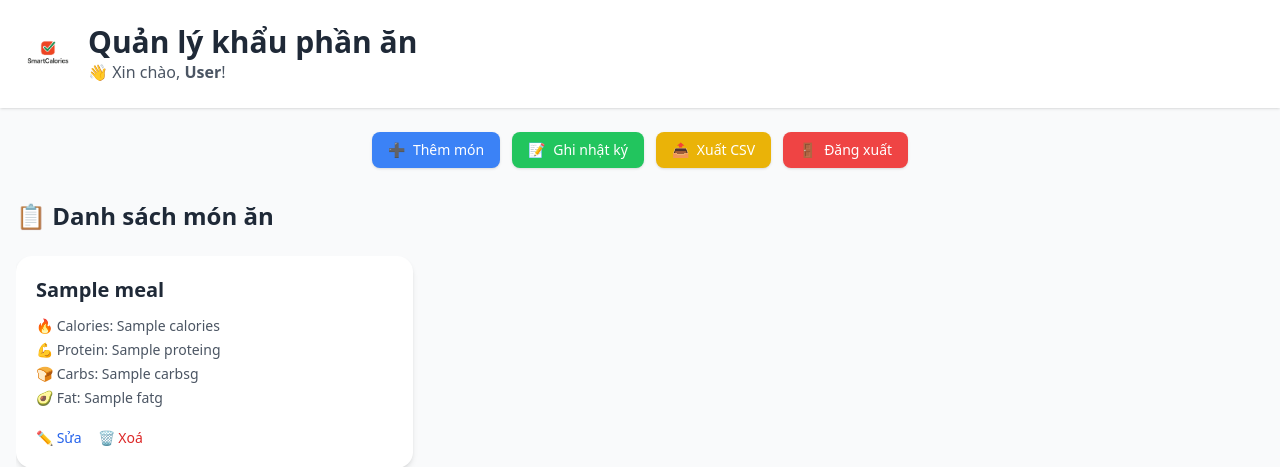
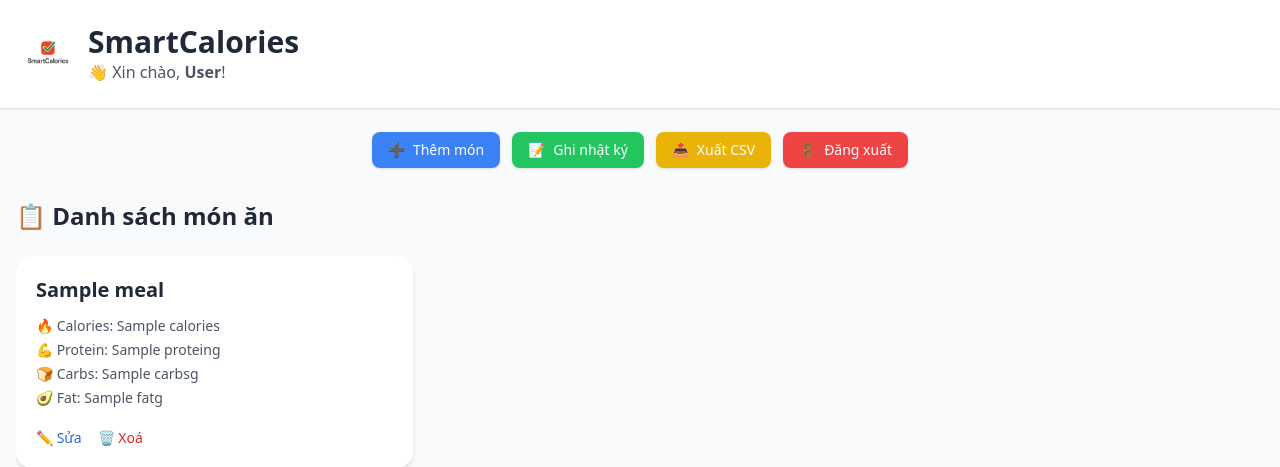
Before and after one commit to pcq3014/food_portion_management, a Python web app: template app/templates/index.html in a window 1280 px wide. Shown: the top 467 px of the page. Run offline with Jinja, Linux system fonts and the light colour scheme; the template is opened without the code that fills it: most values are stand-ins (such as "Sample title", 1, 10 or a date in 2020); some libraries are stand-ins or nearby versions.

Commit message:
Update index.html

```diff
--- a/app/templates/index.html
+++ b/app/templates/index.html
@@ -2,7 +2,7 @@
 <html lang="vi">
 <head>
   <meta charset="UTF-8" />
-  <title>Quản lý khẩu phần ăn</title>
+  <title>Nhật Ký Ăn Uống</title>
   <script src="https://cdn.tailwindcss.com"></script>
   <script src="https://cdn.jsdelivr.net/npm/chart.js"></script>
 </head>
@@ -14,7 +14,7 @@
       <div class="flex items-center gap-4">
         <img src="/static/logo.png" alt="Logo" class="w-12 h-12">
         <div>
-          <h1 class="text-3xl font-bold">Quản lý khẩu phần ăn</h1>
+          <h1 class="text-3xl font-bold">SmartCalories</h1>
           <p class="text-gray-600">👋 Xin chào, <strong>{{ fullname }}</strong>!</p>
         </div>
       </div>
```
